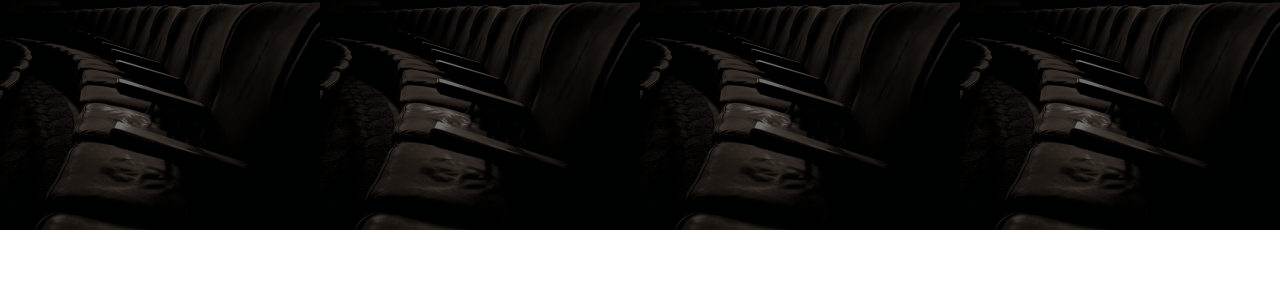
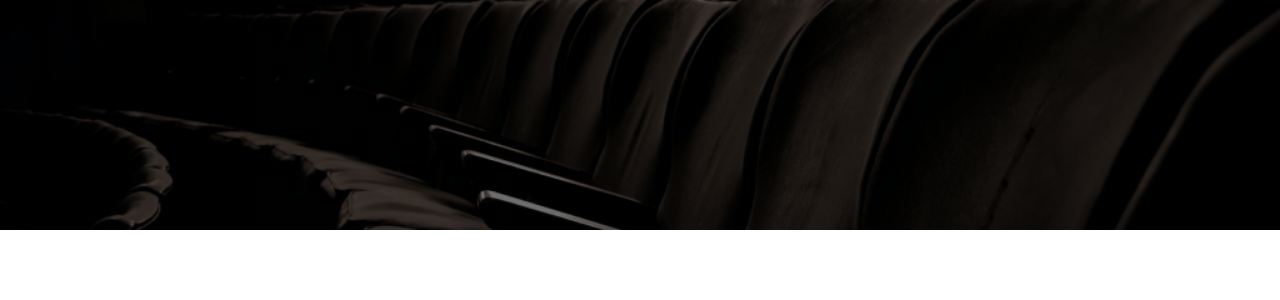
Before and after one commit to mikiteek/react-movies, a React (Create React App) app: page / in a window 1280 px wide. Shown: the top 300 px of the page. Built offline with nearby package versions, Linux system fonts and the light colour scheme.

Commit message:
Add styles for wrapper Header for all devices and dpi

```diff
--- a/src/components/Header/Header.module.scss
+++ b/src/components/Header/Header.module.scss
@@ -1,18 +1,44 @@
 @import "Header.variables";
 
 .wrapperHome {
-  background: $header-gradient, $header-home-bg-320-1x;
-  height: 230px;
+  background-image: $header-gradient, $header-home-bg-320-1x;
+  @extend %wrapper-background;
+
+  @media (min-width: 768px) {
+    background-image: $header-gradient, $header-home-bg-768-1x;
+  }
+  @media (min-width: 1024px) {
+    background-image: $header-gradient, $header-home-bg-1024-1x;
+  }
 
   @media (min-resolution: 192dpi), (min-resolution: 2dppx) {
-    background: $header-gradient, $header-home-bg-320-2x;
+    background-image: $header-gradient, $header-home-bg-320-2x;
+    @media (min-width: 768px) {
+      background-image: $header-gradient, $header-home-bg-768-2x;
+    }
+    @media (min-width: 1024px) {
+      background-image: $header-gradient, $header-home-bg-1024-2x;
+    }
   }
 }
 .wrapperLibruary {
-  background: $header-gradient, $header-library-bg-320-1x;
-  height: 230px;
+  background-image: $header-gradient, $header-library-bg-320-1x;
+  @extend %wrapper-background;
+
+  @media (min-width: 768px) {
+    background-image: $header-gradient, $header-library-bg-768-1x;
+  }
+  @media (min-width: 1024px) {
+    background-image: $header-gradient, $header-library-bg-1024-1x;
+  }
 
   @media (min-resolution: 192dpi), (min-resolution: 2dppx) {
-      background: $header-gradient, $header-library-bg-320-2x
+    background-image: $header-gradient, $header-library-bg-320-2x;
+    @media (min-width: 768px) {
+      background-image: $header-gradient, $header-library-bg-768-2x;
+    }
+    @media (min-width: 1024px) {
+      background-image: $header-gradient, $header-library-bg-1024-2x;
+    }
   }
 }
--- a/src/components/Header/Header.variables.scss
+++ b/src/components/Header/Header.variables.scss
@@ -14,3 +14,11 @@ $header-home-bg-1024-1x: url("../../static/images/header/header-home-bg-1024@1x.
 $header-home-bg-1024-2x: url("../../static/images/header/header-home-bg-1024@2x.png");
 $header-library-bg-1024-1x: url("../../static/images/header/header-library-bg-1024@1x.png");
 $header-library-bg-1024-2x: url("../../static/images/header/header-library-bg-1024@2x.png");
+
+
+%wrapper-background {
+  height: 230px;
+  background-repeat: no-repeat;
+  background-size: cover;
+  background-position: center;
+}
```
